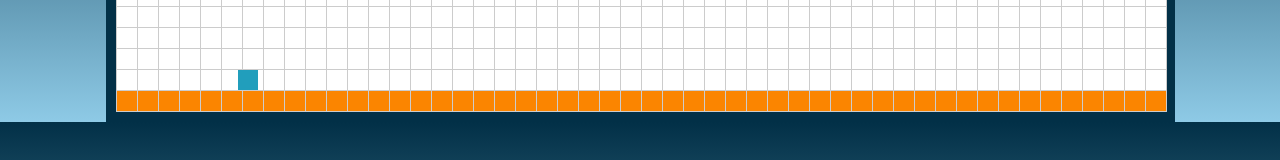
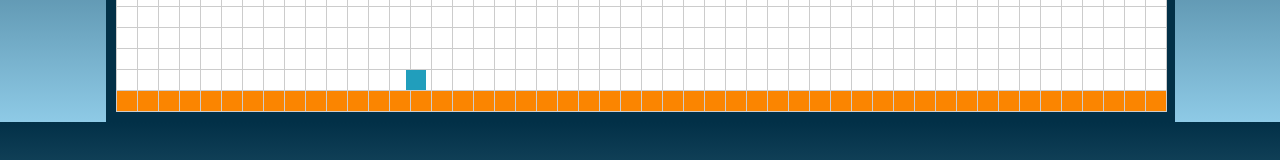
Before and after one commit to RaygekFox/GD-game, a plain HTML site: page index.html in a window 1280 px wide. Both pictures are taken after a click on the button "Start". Shown: the part 276-436 px from the top of the page. Drawn offline with Linux system fonts and the light colour scheme.

Commit message:
Update index.html

```diff
--- a/index.html
+++ b/index.html
@@ -163,7 +163,7 @@
 
             // Update position
             player.y += player.velocityY;
-            player.x += 0.2; // Horizontal movement
+            player.x += 0.5; // Increased from 0.2 to 0.4 for faster movement
 
             // Floor and ceiling collision
             const floorY = Math.ceil(player.y);
```
